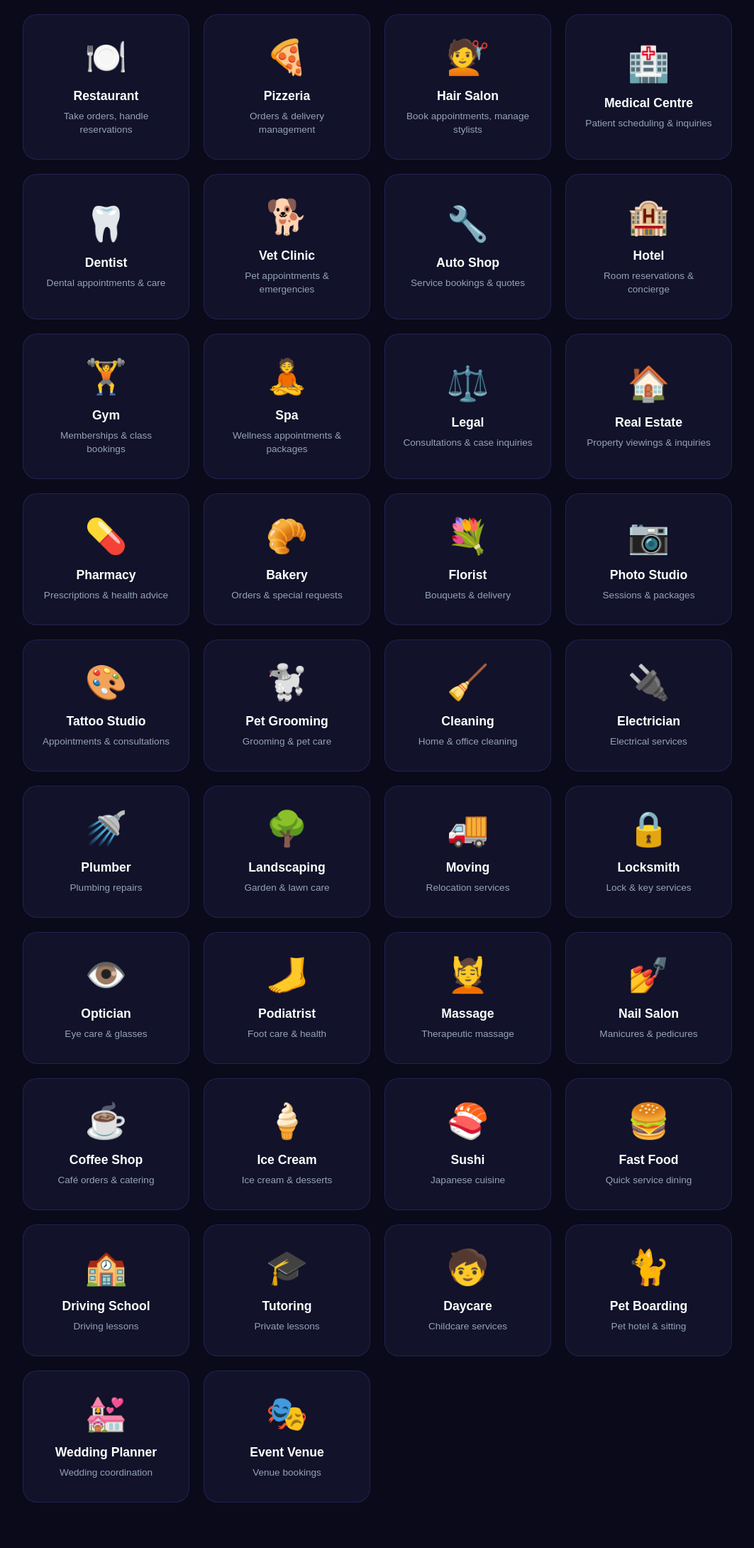
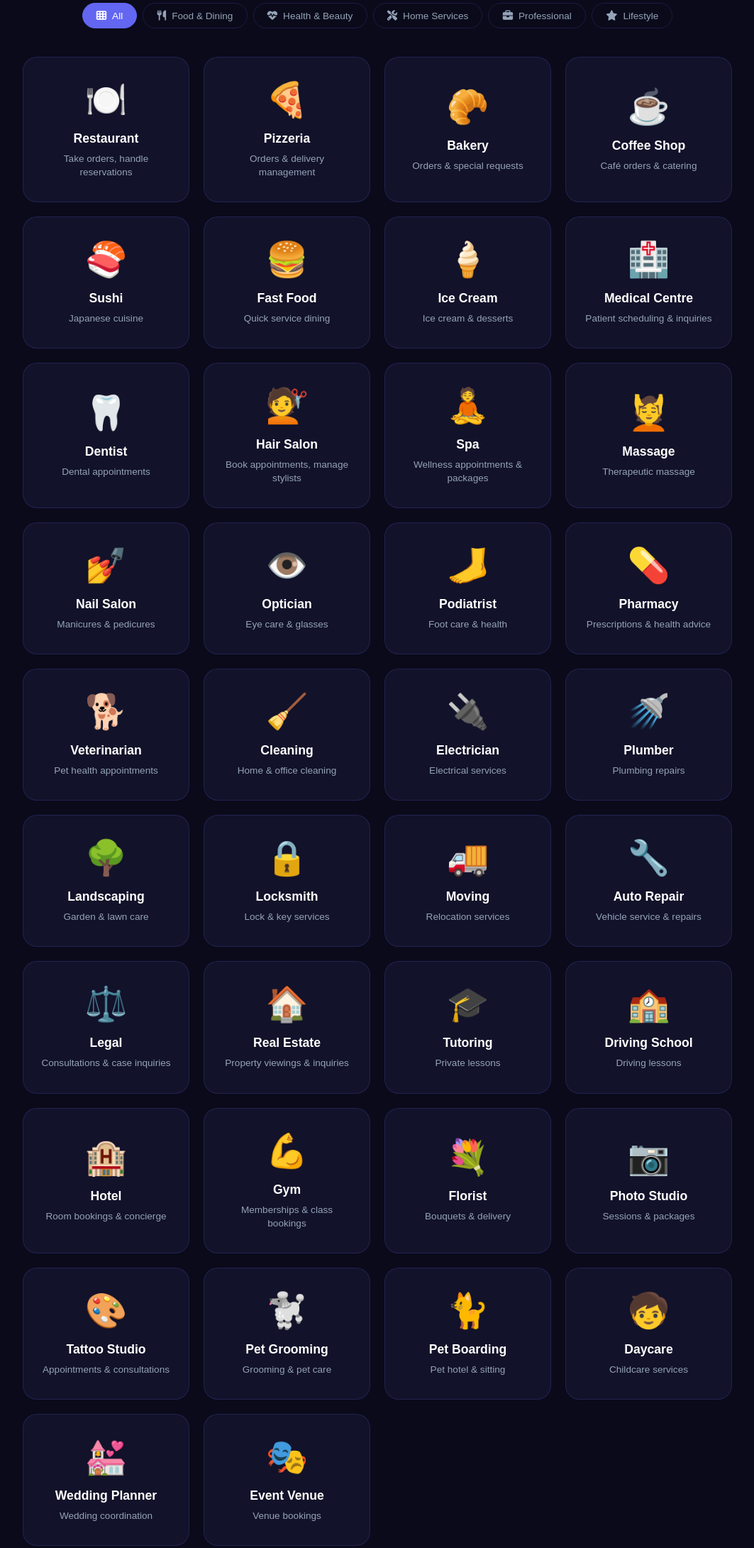
Before and after one commit to Nanou1412/demoiareception, a website: page public/index.html in a window 1280 px wide. Shown: the part 1137-3318 px from the top of the page at 71% size, without its empty margins (108-1171 px from the left). Drawn offline with Linux system fonts and the light colour scheme.

Commit message:
Add category filters for 38 industries
- Added filter buttons: All, Food & Dining, Health & Beauty, Home Services, Professional, Lifestyle
- Reorganized industry cards by category with data-category attributes
- Added CSS for category filter buttons (pill style)
- Added JavaScript for filtering with smooth show/hide
- Removed duplicate industry cards
- Better UX for browsing 38 industries quickly

```diff
--- a/public/index.html
+++ b/public/index.html
@@ -103,198 +103,225 @@
 
                 <h2 class="section-title">Try It Live - Pick Your Industry</h2>
 
+                <!-- Category Filters -->
+                <div class="category-filters">
+                    <button class="category-btn active" data-category="all">
+                        <i class="fas fa-th"></i> All
+                    </button>
+                    <button class="category-btn" data-category="food">
+                        <i class="fas fa-utensils"></i> Food & Dining
+                    </button>
+                    <button class="category-btn" data-category="health">
+                        <i class="fas fa-heartbeat"></i> Health & Beauty
+                    </button>
+                    <button class="category-btn" data-category="services">
+                        <i class="fas fa-tools"></i> Home Services
+                    </button>
+                    <button class="category-btn" data-category="professional">
+                        <i class="fas fa-briefcase"></i> Professional
+                    </button>
+                    <button class="category-btn" data-category="lifestyle">
+                        <i class="fas fa-star"></i> Lifestyle
+                    </button>
+                </div>
+
                 <!-- Industry Grid -->
                 <div class="industry-grid">
-                    <button class="industry-card" data-industry="restaurant">
+                    <!-- FOOD & DINING -->
+                    <button class="industry-card" data-industry="restaurant" data-category="food">
                         <div class="industry-card-icon">🍽️</div>
                         <h3>Restaurant</h3>
                         <p data-i18n="restaurantDesc">Take orders, handle reservations</p>
                     </button>
-                    <button class="industry-card" data-industry="pizza">
+                    <button class="industry-card" data-industry="pizza" data-category="food">
                         <div class="industry-card-icon">🍕</div>
                         <h3>Pizzeria</h3>
                         <p data-i18n="pizzaDesc">Orders & delivery management</p>
                     </button>
-                    <button class="industry-card" data-industry="salon">
+                    <button class="industry-card" data-industry="bakery" data-category="food">
+                        <div class="industry-card-icon">🥐</div>
+                        <h3>Bakery</h3>
+                        <p>Orders & special requests</p>
+                    </button>
+                    <button class="industry-card" data-industry="coffeeshop" data-category="food">
+                        <div class="industry-card-icon">☕</div>
+                        <h3>Coffee Shop</h3>
+                        <p>Café orders & catering</p>
+                    </button>
+                    <button class="industry-card" data-industry="sushi" data-category="food">
+                        <div class="industry-card-icon">🍣</div>
+                        <h3>Sushi</h3>
+                        <p>Japanese cuisine</p>
+                    </button>
+                    <button class="industry-card" data-industry="fastfood" data-category="food">
+                        <div class="industry-card-icon">🍔</div>
+                        <h3>Fast Food</h3>
+                        <p>Quick service dining</p>
+                    </button>
+                    <button class="industry-card" data-industry="icecream" data-category="food">
+                        <div class="industry-card-icon">🍦</div>
+                        <h3>Ice Cream</h3>
+                        <p>Ice cream & desserts</p>
+                    </button>
+
+                    <!-- HEALTH & BEAUTY -->
+                    <button class="industry-card" data-industry="medical" data-category="health">
+                        <div class="industry-card-icon">🏥</div>
+                        <h3>Medical Centre</h3>
+                        <p>Patient scheduling & inquiries</p>
+                    </button>
+                    <button class="industry-card" data-industry="dental" data-category="health">
+                        <div class="industry-card-icon">🦷</div>
+                        <h3>Dentist</h3>
+                        <p>Dental appointments</p>
+                    </button>
+                    <button class="industry-card" data-industry="salon" data-category="health">
                         <div class="industry-card-icon">💇</div>
-                        <h3 data-i18n="salonName">Hair Salon</h3>
-                        <p data-i18n="salonDesc">Book appointments, manage stylists</p>
+                        <h3>Hair Salon</h3>
+                        <p>Book appointments, manage stylists</p>
                     </button>
-                    <button class="industry-card" data-industry="medical">
-                        <div class="industry-card-icon">🏥</div>
-                        <h3 data-i18n="medicalName">Medical Centre</h3>
-                        <p data-i18n="medicalDesc">Patient scheduling & inquiries</p>
-                    </button>
-                    <button class="industry-card" data-industry="dental">
-                        <div class="industry-card-icon">🦷</div>
-                        <h3 data-i18n="dentalName">Dentist</h3>
-                        <p data-i18n="dentalDesc">Dental appointments & care</p>
-                    </button>
-                    <button class="industry-card" data-industry="vet">
-                        <div class="industry-card-icon">🐕</div>
-                        <h3 data-i18n="vetName">Vet Clinic</h3>
-                        <p data-i18n="vetDesc">Pet appointments & emergencies</p>
-                    </button>
-                    <button class="industry-card" data-industry="garage">
-                        <div class="industry-card-icon">🔧</div>
-                        <h3 data-i18n="garageName">Auto Shop</h3>
-                        <p data-i18n="garageDesc">Service bookings & quotes</p>
-                    </button>
-                    <button class="industry-card" data-industry="hotel">
-                        <div class="industry-card-icon">🏨</div>
-                        <h3 data-i18n="hotelName">Hotel</h3>
-                        <p data-i18n="hotelDesc">Room reservations & concierge</p>
-                    </button>
-                    <button class="industry-card" data-industry="gym">
-                        <div class="industry-card-icon">🏋️</div>
-                        <h3 data-i18n="gymName">Gym</h3>
-                        <p data-i18n="gymDesc">Memberships & class bookings</p>
-                    </button>
-                    <button class="industry-card" data-industry="spa">
+                    <button class="industry-card" data-industry="spa" data-category="health">
                         <div class="industry-card-icon">🧘</div>
                         <h3>Spa</h3>
-                        <p data-i18n="spaDesc">Wellness appointments & packages</p>
+                        <p>Wellness appointments & packages</p>
                     </button>
-                    <button class="industry-card" data-industry="lawyer">
-                        <div class="industry-card-icon">⚖️</div>
-                        <h3 data-i18n="lawyerName">Legal</h3>
-                        <p data-i18n="lawyerDesc">Consultations & case inquiries</p>
+                    <button class="industry-card" data-industry="massage" data-category="health">
+                        <div class="industry-card-icon">💆</div>
+                        <h3>Massage</h3>
+                        <p>Therapeutic massage</p>
                     </button>
-                    <button class="industry-card" data-industry="realestate">
-                        <div class="industry-card-icon">🏠</div>
-                        <h3 data-i18n="realestateName">Real Estate</h3>
-                        <p data-i18n="realestateDesc">Property viewings & inquiries</p>
+                    <button class="industry-card" data-industry="nailsalon" data-category="health">
+                        <div class="industry-card-icon">💅</div>
+                        <h3>Nail Salon</h3>
+                        <p>Manicures & pedicures</p>
                     </button>
-                    <button class="industry-card" data-industry="pharmacy">
+                    <button class="industry-card" data-industry="optician" data-category="health">
+                        <div class="industry-card-icon">👁️</div>
+                        <h3>Optician</h3>
+                        <p>Eye care & glasses</p>
+                    </button>
+                    <button class="industry-card" data-industry="podiatrist" data-category="health">
+                        <div class="industry-card-icon">🦶</div>
+                        <h3>Podiatrist</h3>
+                        <p>Foot care & health</p>
+                    </button>
+                    <button class="industry-card" data-industry="pharmacy" data-category="health">
                         <div class="industry-card-icon">💊</div>
-                        <h3 data-i18n="pharmacyName">Pharmacy</h3>
-                        <p data-i18n="pharmacyDesc">Prescriptions & health advice</p>
+                        <h3>Pharmacy</h3>
+                        <p>Prescriptions & health advice</p>
                     </button>
-                    <button class="industry-card" data-industry="bakery">
-                        <div class="industry-card-icon">🥐</div>
-                        <h3 data-i18n="bakeryName">Bakery</h3>
-                        <p data-i18n="bakeryDesc">Orders & special requests</p>
+                    <button class="industry-card" data-industry="vet" data-category="health">
+                        <div class="industry-card-icon">🐕</div>
+                        <h3>Veterinarian</h3>
+                        <p>Pet health appointments</p>
                     </button>
-                    <button class="industry-card" data-industry="florist">
-                        <div class="industry-card-icon">💐</div>
-                        <h3 data-i18n="floristName">Florist</h3>
-                        <p data-i18n="floristDesc">Bouquets & delivery</p>
-                    </button>
-                    <button class="industry-card" data-industry="photography">
-                        <div class="industry-card-icon">📷</div>
-                        <h3 data-i18n="photographyName">Photo Studio</h3>
-                        <p data-i18n="photographyDesc">Sessions & packages</p>
-                    </button>
-                    <button class="industry-card" data-industry="tattoo">
-                        <div class="industry-card-icon">🎨</div>
-                        <h3 data-i18n="tattooName">Tattoo Studio</h3>
-                        <p data-i18n="tattooDesc">Appointments & consultations</p>
-                    </button>
-                    <button class="industry-card" data-industry="petgrooming">
-                        <div class="industry-card-icon">🐩</div>
-                        <h3 data-i18n="petgroomingName">Pet Grooming</h3>
-                        <p data-i18n="petgroomingDesc">Grooming & pet care</p>
-                    </button>
-                    <!-- Services -->
-                    <button class="industry-card" data-industry="cleaning">
+
+                    <!-- HOME SERVICES -->
+                    <button class="industry-card" data-industry="cleaning" data-category="services">
                         <div class="industry-card-icon">🧹</div>
                         <h3>Cleaning</h3>
                         <p>Home & office cleaning</p>
                     </button>
-                    <button class="industry-card" data-industry="electrician">
+                    <button class="industry-card" data-industry="electrician" data-category="services">
                         <div class="industry-card-icon">🔌</div>
                         <h3>Electrician</h3>
                         <p>Electrical services</p>
                     </button>
-                    <button class="industry-card" data-industry="plumber">
+                    <button class="industry-card" data-industry="plumber" data-category="services">
                         <div class="industry-card-icon">🚿</div>
                         <h3>Plumber</h3>
                         <p>Plumbing repairs</p>
                     </button>
-                    <button class="industry-card" data-industry="landscaping">
+                    <button class="industry-card" data-industry="landscaping" data-category="services">
                         <div class="industry-card-icon">🌳</div>
                         <h3>Landscaping</h3>
                         <p>Garden & lawn care</p>
                     </button>
-                    <button class="industry-card" data-industry="moving">
+                    <button class="industry-card" data-industry="locksmith" data-category="services">
+                        <div class="industry-card-icon">🔒</div>
+                        <h3>Locksmith</h3>
+                        <p>Lock & key services</p>
+                    </button>
+                    <button class="industry-card" data-industry="moving" data-category="services">
                         <div class="industry-card-icon">🚚</div>
                         <h3>Moving</h3>
                         <p>Relocation services</p>
                     </button>
-                    <button class="industry-card" data-industry="locksmith">
-                        <div class="industry-card-icon">🔒</div>
-                        <h3>Locksmith</h3>
-                        <p>Lock & key services</p>
+                    <button class="industry-card" data-industry="garage" data-category="services">
+                        <div class="industry-card-icon">🔧</div>
+                        <h3>Auto Repair</h3>
+                        <p>Vehicle service & repairs</p>
                     </button>
-                    <!-- Health/Beauty -->
-                    <button class="industry-card" data-industry="optician">
-                        <div class="industry-card-icon">👁️</div>
-                        <h3>Optician</h3>
-                        <p>Eye care & glasses</p>
+
+                    <!-- PROFESSIONAL -->
+                    <button class="industry-card" data-industry="lawyer" data-category="professional">
+                        <div class="industry-card-icon">⚖️</div>
+                        <h3>Legal</h3>
+                        <p>Consultations & case inquiries</p>
                     </button>
-                    <button class="industry-card" data-industry="podiatrist">
-                        <div class="industry-card-icon">🦶</div>
-                        <h3>Podiatrist</h3>
-                        <p>Foot care & health</p>
+                    <button class="industry-card" data-industry="realestate" data-category="professional">
+                        <div class="industry-card-icon">🏠</div>
+                        <h3>Real Estate</h3>
+                        <p>Property viewings & inquiries</p>
                     </button>
-                    <button class="industry-card" data-industry="massage">
-                        <div class="industry-card-icon">💆</div>
-                        <h3>Massage</h3>
-                        <p>Therapeutic massage</p>
+                    <button class="industry-card" data-industry="tutoring" data-category="professional">
+                        <div class="industry-card-icon">🎓</div>
+                        <h3>Tutoring</h3>
+                        <p>Private lessons</p>
                     </button>
-                    <button class="industry-card" data-industry="nailsalon">
-                        <div class="industry-card-icon">💅</div>
-                        <h3>Nail Salon</h3>
-                        <p>Manicures & pedicures</p>
-                    </button>
-                    <!-- Food -->
-                    <button class="industry-card" data-industry="coffeeshop">
-                        <div class="industry-card-icon">☕</div>
-                        <h3>Coffee Shop</h3>
-                        <p>Café orders & catering</p>
-                    </button>
-                    <button class="industry-card" data-industry="icecream">
-                        <div class="industry-card-icon">🍦</div>
-                        <h3>Ice Cream</h3>
-                        <p>Ice cream & desserts</p>
-                    </button>
-                    <button class="industry-card" data-industry="sushi">
-                        <div class="industry-card-icon">🍣</div>
-                        <h3>Sushi</h3>
-                        <p>Japanese cuisine</p>
-                    </button>
-                    <button class="industry-card" data-industry="fastfood">
-                        <div class="industry-card-icon">🍔</div>
-                        <h3>Fast Food</h3>
-                        <p>Quick service dining</p>
-                    </button>
-                    <!-- Other -->
-                    <button class="industry-card" data-industry="drivingschool">
+                    <button class="industry-card" data-industry="drivingschool" data-category="professional">
                         <div class="industry-card-icon">🏫</div>
                         <h3>Driving School</h3>
                         <p>Driving lessons</p>
                     </button>
-                    <button class="industry-card" data-industry="tutoring">
-                        <div class="industry-card-icon">🎓</div>
-                        <h3>Tutoring</h3>
-                        <p>Private lessons</p>
+
+                    <!-- LIFESTYLE -->
+                    <button class="industry-card" data-industry="hotel" data-category="lifestyle">
+                        <div class="industry-card-icon">🏨</div>
+                        <h3>Hotel</h3>
+                        <p>Room bookings & concierge</p>
                     </button>
-                    <button class="industry-card" data-industry="daycare">
+                    <button class="industry-card" data-industry="gym" data-category="lifestyle">
+                        <div class="industry-card-icon">💪</div>
+                        <h3>Gym</h3>
+                        <p>Memberships & class bookings</p>
+                    </button>
+                    <button class="industry-card" data-industry="florist" data-category="lifestyle">
+                        <div class="industry-card-icon">💐</div>
+                        <h3>Florist</h3>
+                        <p>Bouquets & delivery</p>
+                    </button>
+                    <button class="industry-card" data-industry="photography" data-category="lifestyle">
+                        <div class="industry-card-icon">📷</div>
+                        <h3>Photo Studio</h3>
+                        <p>Sessions & packages</p>
+                    </button>
+                    <button class="industry-card" data-industry="tattoo" data-category="lifestyle">
+                        <div class="industry-card-icon">🎨</div>
+                        <h3>Tattoo Studio</h3>
+                        <p>Appointments & consultations</p>
+                    </button>
+                    <button class="industry-card" data-industry="petgrooming" data-category="lifestyle">
+                        <div class="industry-card-icon">🐩</div>
+                        <h3>Pet Grooming</h3>
+                        <p>Grooming & pet care</p>
+                    </button>
+                    <button class="industry-card" data-industry="petboarding" data-category="lifestyle">
+                        <div class="industry-card-icon">🐈</div>
+                        <h3>Pet Boarding</h3>
+                        <p>Pet hotel & sitting</p>
+                    </button>
+                    <button class="industry-card" data-industry="daycare" data-category="lifestyle">
                         <div class="industry-card-icon">🧒</div>
                         <h3>Daycare</h3>
                         <p>Childcare services</p>
                     </button>
-                    <button class="industry-card" data-industry="petboarding">
-                        <div class="industry-card-icon">🐈</div>
-                        <h3>Pet Boarding</h3>
-                        <p>Pet hotel & sitting</p>
-                    </button>
-                    <button class="industry-card" data-industry="wedding">
+                    <button class="industry-card" data-industry="wedding" data-category="lifestyle">
                         <div class="industry-card-icon">💒</div>
                         <h3>Wedding Planner</h3>
                         <p>Wedding coordination</p>
                     </button>
-                    <button class="industry-card" data-industry="eventvenue">
+                    <button class="industry-card" data-industry="eventvenue" data-category="lifestyle">
                         <div class="industry-card-icon">🎭</div>
                         <h3>Event Venue</h3>
                         <p>Venue bookings</p>
--- a/public/style.css
+++ b/public/style.css
@@ -1742,6 +1742,53 @@ body.fullscreen-mode .demo-section {
     text-align: center;
 }
 
+/* ========================================
+   CATEGORY FILTERS
+   ======================================== */
+.category-filters {
+    display: flex;
+    flex-wrap: wrap;
+    justify-content: center;
+    gap: 0.5rem;
+    margin-bottom: 1.5rem;
+    padding: 0 1rem;
+}
+
+.category-btn {
+    display: flex;
+    align-items: center;
+    gap: 0.5rem;
+    padding: 0.6rem 1.2rem;
+    background: var(--card-bg);
+    border: 1px solid var(--border);
+    border-radius: 2rem;
+    color: var(--text-muted);
+    font-size: 0.85rem;
+    font-weight: 500;
+    cursor: pointer;
+    transition: all 0.2s;
+}
+
+.category-btn:hover {
+    border-color: var(--primary);
+    color: var(--primary);
+}
+
+.category-btn.active {
+    background: var(--primary);
+    border-color: var(--primary);
+    color: white;
+}
+
+.category-btn i {
+    font-size: 0.9rem;
+}
+
+/* Industry card hidden state */
+.industry-card.hidden {
+    display: none !important;
+}
+
 @media (max-width: 900px) {
     .benefits-grid {
         grid-template-columns: repeat(2, 1fr);
```
Also changed, not shown: public/script.js (+23 -0 lines).
